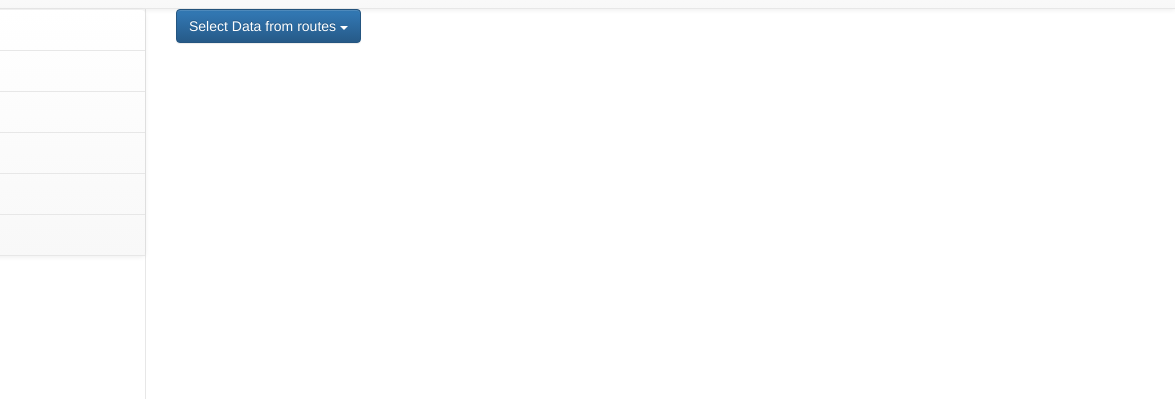
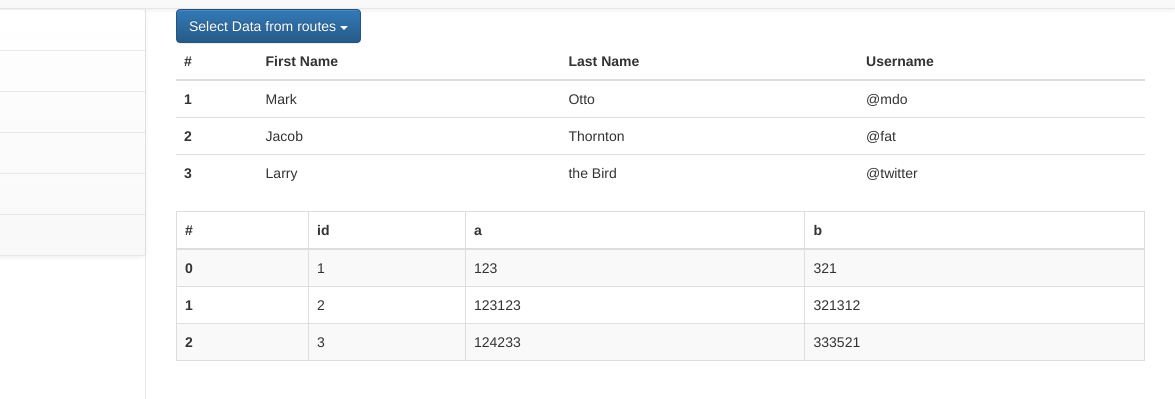
Before and after one commit to supernlogn/databases_final_project, a plain HTML site: page search.html in a window 1280 px wide. Shown: the part 311-710 px from the top of the page, 105-1280 px from the left. Drawn offline with Linux system fonts and the light colour scheme; no server answers.

Commit message:
fixes and examples

```diff
--- a/js/spacious.js
+++ b/js/spacious.js
@@ -10,58 +10,61 @@
  */
 function jsonToHtmlTable(jsonString, container) {
 
-<<<<<<< HEAD
-    let jsonObject = JSON.stringify(jsonString);
+    let jsonObject = JSON.parse(jsonString);
     let objectRows = jsonObject.tableData;
+
     let el = objectRows[0];
+
     let htmlTableWrapper = document.createElement('div');
-        htmlTableWrapper.class = "table-responsive";
+        htmlTableWrapper.className = "table-responsive";
 
-=======
-    let obj = JSON.stringify(jsonString);
-    let el = obj[0];
-    let htmlTableWrapper = document.createElement('div');
-        htmlTableWrapper.class = "table-responsive";
-
->>>>>>> aa99b8c9097c487ab94b732bf3c0783d592fdceb
     let htmlTable = document.createElement('table');
-        htmlTable.class = "table table-bordered table-hover table-striped";
+        htmlTable.className = "table table-bordered table-hover table-striped";
         htmlTableWrapper.appendChild(htmlTable);
 
-    let titleThread = document.createElement('thread');
-        titleThread.appendChild(document.createElement('tr'));
-        htmlTable.appendChild(titleThread);
+    let titleThead = document.createElement('thead');
+    let headerTr = document.createElement('tr');
+        titleThead.appendChild(headerTr);
+        htmlTable.appendChild(titleThead);
     let th;
+
+    th = document.createElement('th');
+    th.innerHTML = '#';
+    headerTr.appendChild(th);
 
     for(let property in el) {
         th = document.createElement('th');
         th.innerHTML = '' + property;
-        titleThread.firstChild.appendChild(th);
+        headerTr.appendChild(th);
     }
+    console.log(headerTr.innerHTML);
 
     let body = document.createElement('tbody');
     htmlTable.appendChild(body);
 
-<<<<<<< HEAD
-    for(let el of objectRows) {
-=======
-    for(let el of obj) {
->>>>>>> aa99b8c9097c487ab94b732bf3c0783d592fdceb
+    i = 0;
+    for(let element of objectRows) {
         let tr = document.createElement('tr');
         body.appendChild(tr);
-        let trInnerHTML = [];
-        for(let val of el) {
-            trInnerHTML.push('<td>'+val+'</td');
+        console.log(element)
+        th = document.createElement('th');
+        th.scope = "row";
+        th.innerHTML = i++;
+        tr.appendChild(th);
+        for(let val in element) {
+            let td = document.createElement('td');
+            td.innerHTML = element[val];
+            tr.appendChild(td);
         }
-        tr.innerHTML = trInnerHTML.join('');
+        // tr.innerHTML = trInnerHTML.join('');
     }
 
     let divWrapper  = document.createElement('div');
         divWrapper.class="col-lg-4";
         divWrapper.appendChild(htmlTableWrapper);
-<<<<<<< HEAD
-        divWrapper.name =
-    container.appendChild(divWrapper);
+
+        divWrapper.name = jsonObject.tableName;
+        container.appendChild(divWrapper);
 }
 
 function addEventsToRow(bootstrapTable, allowDelete, allowEdit) {
@@ -111,12 +114,13 @@ function addEventsToRow(bootstrapTable, allowDelete, allowEdit) {
 }
 
 function appendTable(container, tableName) {
+    console.log("called");
     $.get(
         "serverApplication.php",
         {tableName : tableName},
         function(data) {
             jsonToHtmlTable(data, container);
-        }.bind(this)
+        }
     ).done();
 }
 
@@ -124,21 +128,17 @@ function appendTable(container, tableName) {
 function fetchTableNames() {
     $.get(
         "serverApplication.php",  //server script to process data
-        {requestData: "tableNames"},
-        function(data) {
+        {tableName: "tableNames"},
+        function(stringData) {
             let tableDropDownMenu = document.getElementById("TableDropDownMenu1");
-            console.log("this is data:" + data);
-            for(let tableName of data.tableNames ) {
+            console.log("this is data:" + stringData);
+            let data = JSON.parse(stringData);
+            for(let tableName of data.tableData ) {
                 let li = document.createElement('li');
                 li.innerHTML = tableName;
                 li.onclick = appendTable.bind(document.getElementById("page-wrapper"), li.innerHTML);
-                tableDropDownMenu.appendElement(li);
+                tableDropDownMenu.appendChild(li);
             }
         }
     );
 }
-=======
-
-    container.appendChild(divWrapper);
-}
->>>>>>> aa99b8c9097c487ab94b732bf3c0783d592fdceb
--- a/search.html
+++ b/search.html
@@ -69,15 +69,68 @@
                     <li><a href="#">query 1</a></li>
                 </ul>
             </div>
-
+                    <table class="table">
+                        <thead>
+                            <tr>
+                            <th>#</th>
+                            <th>First Name</th>
+                            <th>Last Name</th>
+                            <th>Username</th>
+                            </tr>
+                        </thead>
+                        <tbody>
+                            <tr>
+                            <th scope="row">1</th>
+                            <td>Mark</td>
+                            <td>Otto</td>
+                            <td>@mdo</td>
+                            </tr>
+                            <tr>
+                            <th scope="row">2</th>
+                            <td>Jacob</td>
+                            <td>Thornton</td>
+                            <td>@fat</td>
+                            </tr>
+                            <tr>
+                            <th scope="row">3</th>
+                            <td>Larry</td>
+                            <td>the Bird</td>
+                            <td>@twitter</td>
+                            </tr>
+                        </tbody>
+                    </table>
         </div>
 
     </div>
     <script type="text/javascript">
         /* request for table names */
-        fetchTableNames();
+        // fetchTableNames();
+        /* example appending a table*/
+        // call with data taken from server
+        appendTable(document.getElementById("page-wrapper"), "example");
+        // directly call
+        jsonString = JSON.stringify({
+            "tableName": "Example-Table",
+            "tableData": [{
+                "id": 1,
+                "a": 123,
+                "b": 321
+                },{
+                "id": 2,
+                "a": 123123,
+                "b": 321312
+                },{
+                "id": 3,
+                "a": 124233,
+                "b": 333521
+                }
+            ]
+        });
+        jsonToHtmlTable(jsonString, document.getElementById("page-wrapper"));
 
 
+        // example for fetching table names
+        fetchTableNames();
     </script>
         <div id="page-wrapper">
 
```
Also changed, not shown: example.json (added, +17 -0 lines), tableNames.json (added, +10 -0 lines), css/bootstrap.css, 1 other file.
